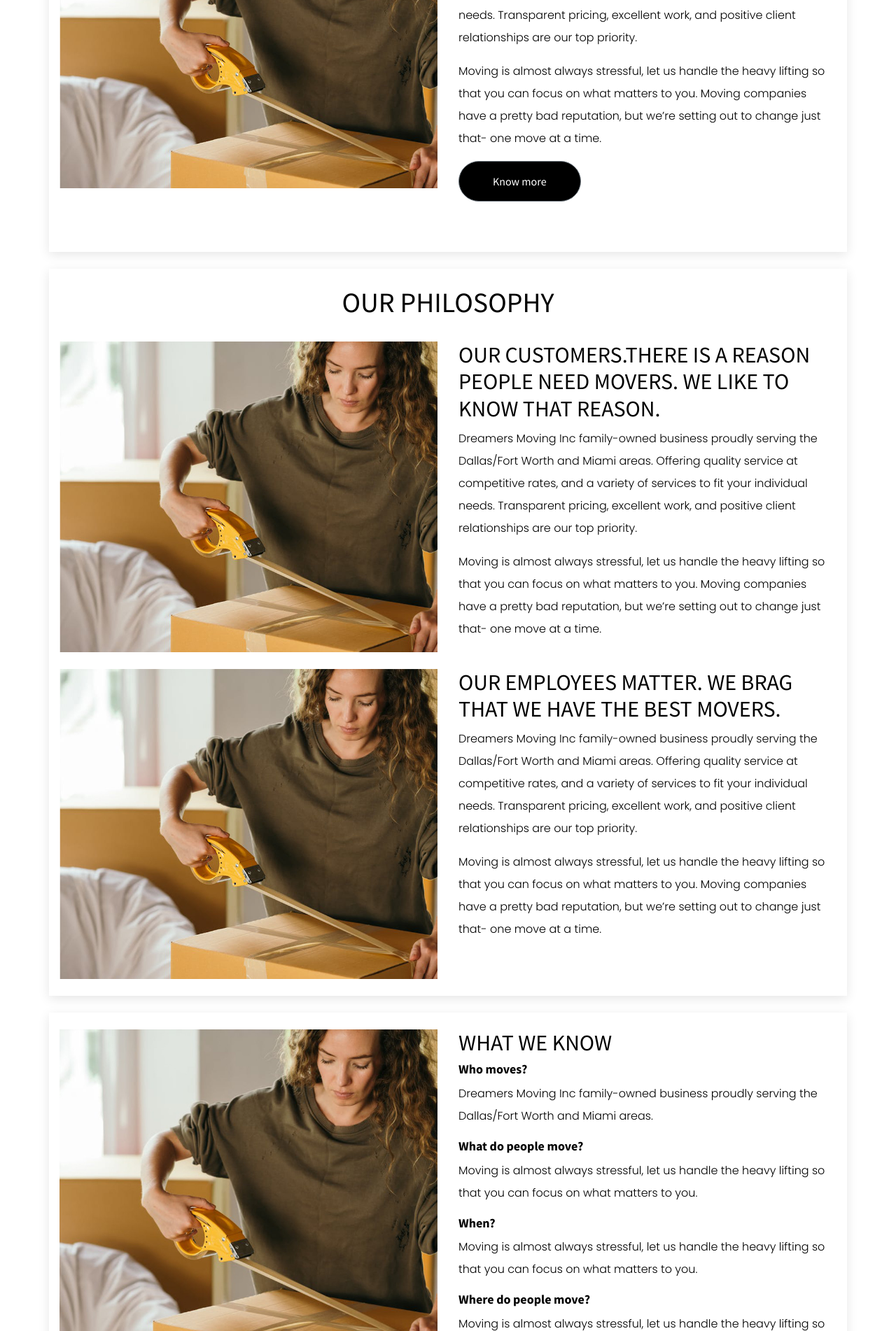
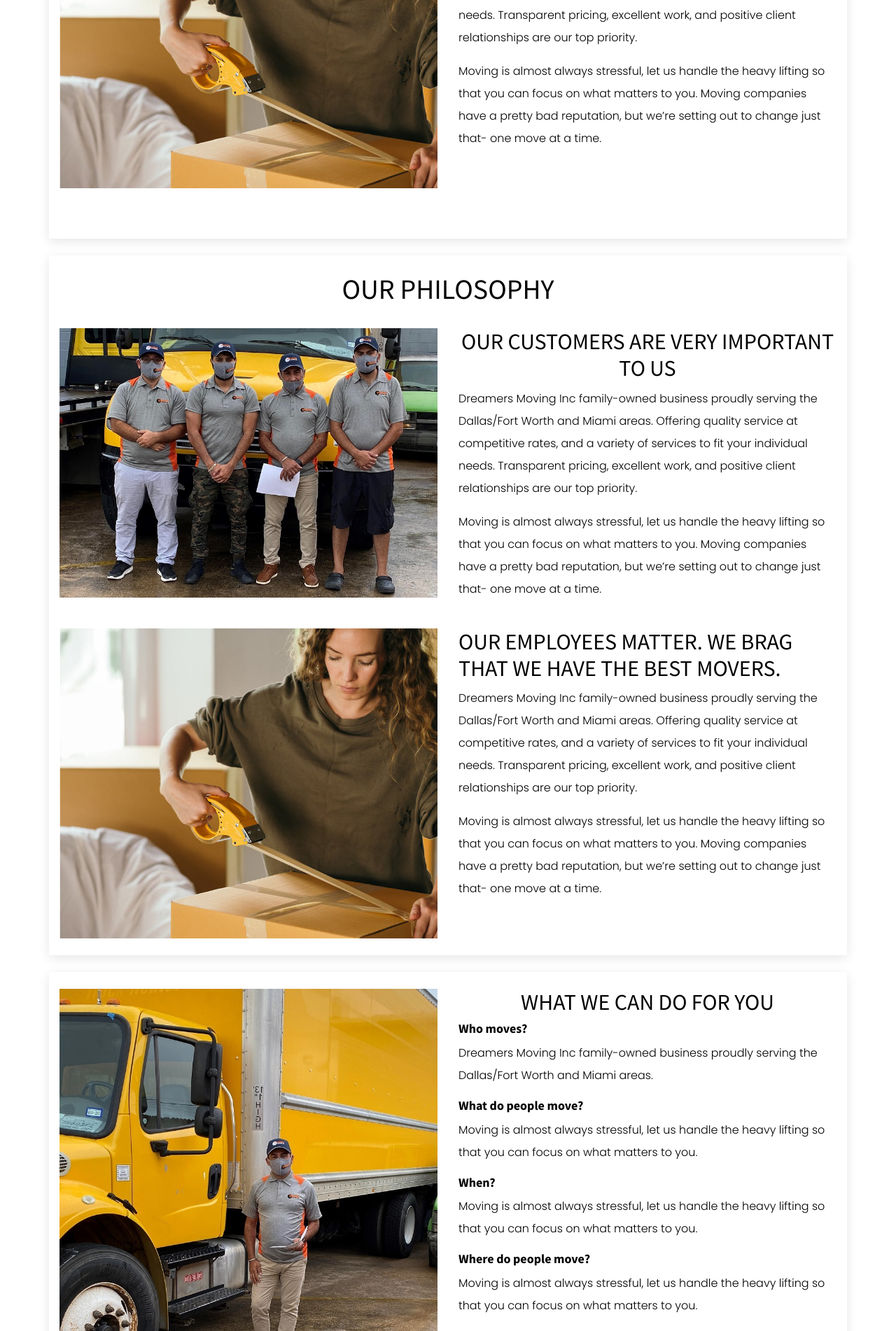
Before and after one commit to omoyolab/DreamersMoving, a Django app: page /dreamer/about/ in a window 1280 px wide. Shown: the part 597-2499 px from the top of the page at 70% size. Run offline with Django 3.2, Linux system fonts and the light colour scheme; style sheets or scripts are compiled from the project's sources; parts of the project's set-up code (start-up, migrations or seed data) failed here and were passed over; some libraries are stand-ins or nearby versions.

Commit message:
added some images

```diff
--- a/templates/about.html
+++ b/templates/about.html
@@ -26,7 +26,7 @@
                     <h3>DREAMERS MOVING INC COMPANY FROM DALLAS</h3>
                     <p>Dreamers Moving Inc family-owned business proudly serving the Dallas/Fort Worth and Miami areas. Offering quality service at competitive rates, and a variety of services to fit your individual needs. Transparent pricing, excellent work, and positive client relationships are our top priority.</p>
                     <p>Moving is almost always stressful, let us handle the heavy lifting so that you can focus on what matters to you. Moving companies have a pretty bad reputation, but we’re setting out to change just that- one move at a time.</p>
-                    <button class="btn btn-secondary rounded-pill px-5 py-3">Know more</button>
+                    <!-- <button class="btn btn-secondary rounded-pill px-5 py-3">Know more</button> -->
                 </div>
             </div>
 
@@ -39,10 +39,12 @@
             </div>
             <div class="row mb-4">
                 <div class="col-12 col-md-6">
-                    <img src="{% static 'images/about.jpg' %}" alt="" class="img-fluid">
+                    <img src="{% static 'images/people.jpg' %}" alt="" class="img-fluid">
                 </div>
                 <div class="col-12 col-md-6 mt-3 mt-md-0">
-                    <h3 class="text-uppercase">Our Customers.There is a reason people need movers. We like to know that reason.</h3>
+                    <div class="text-center">
+                        <h3 class="text-uppercase">OUR CUSTOMERS ARE VERY IMPORTANT TO US</h3>
+                    </div>
                     <p>Dreamers Moving Inc family-owned business proudly serving the Dallas/Fort Worth and Miami areas. Offering quality service at competitive rates, and a variety of services to fit your individual needs. Transparent pricing, excellent work, and positive client relationships are our top priority.</p>
                     <p>Moving is almost always stressful, let us handle the heavy lifting so that you can focus on what matters to you. Moving companies have a pretty bad reputation, but we’re setting out to change just that- one move at a time.</p>
 
@@ -64,10 +66,12 @@
         <div class="container shadow rounded-0 py-4 mt-4">
             <div class="row">
                 <div class="col-12 col-md-6">
-                    <img src="{% static 'images/choose.jpg' %}" alt="" class="img-fluid">
+                    <img src="{% static 'images/vehicalman.jpg' %}" alt="" class="img-fluid">
                 </div>
                 <div class="col-12 col-md-6 mt-3 mt-md-0">
-                    <h3>WHAT WE KNOW</h3>
+                    <div class="text-center">
+                        <h3 class="text-uppercase">WHAT WE CAN DO FOR YOU</h3>
+                    </div>
                     <h4 class="font-weight-bold">Who moves?</h4>
                     <p>Dreamers Moving Inc family-owned business proudly serving the Dallas/Fort Worth and Miami areas.</p>
                     <h4 class="font-weight-bold">What do people move?</h4>
```
Also changed, not shown: static/images/boxes.jpg (added), static/images/people.jpg (added), static/images/vehicalman.jpg (added).
